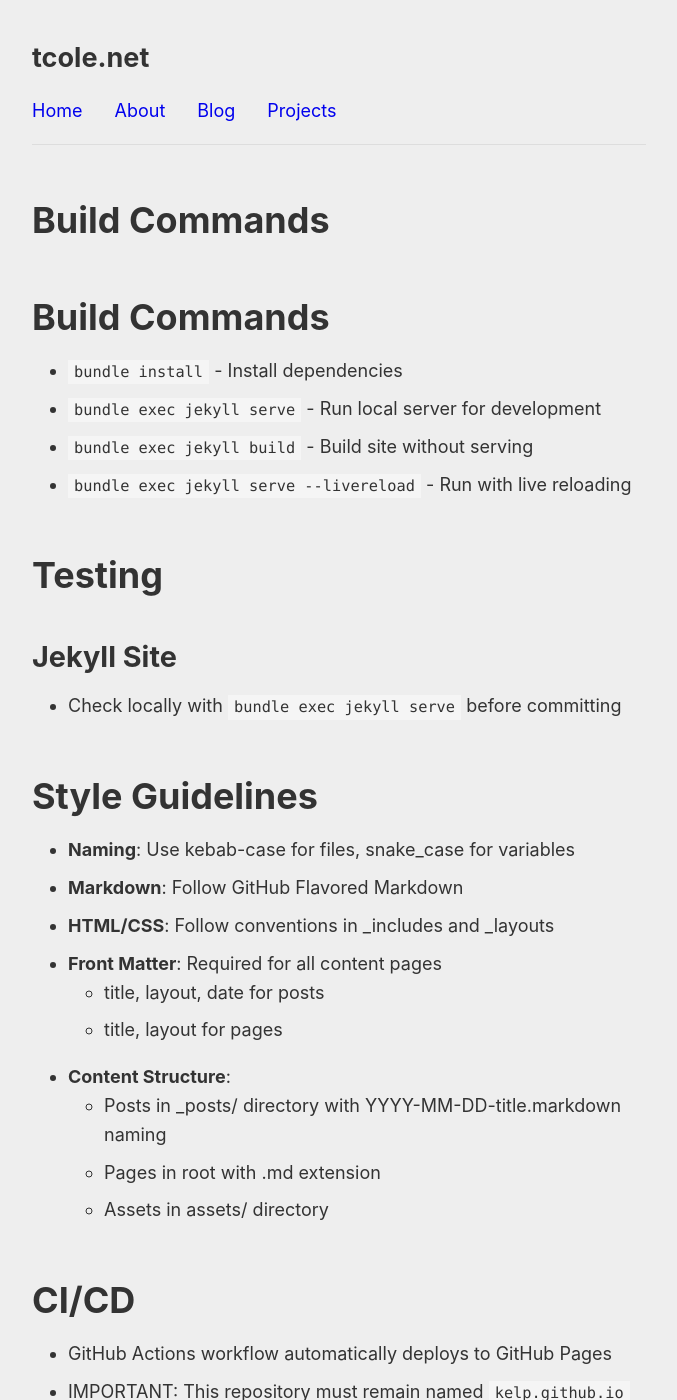
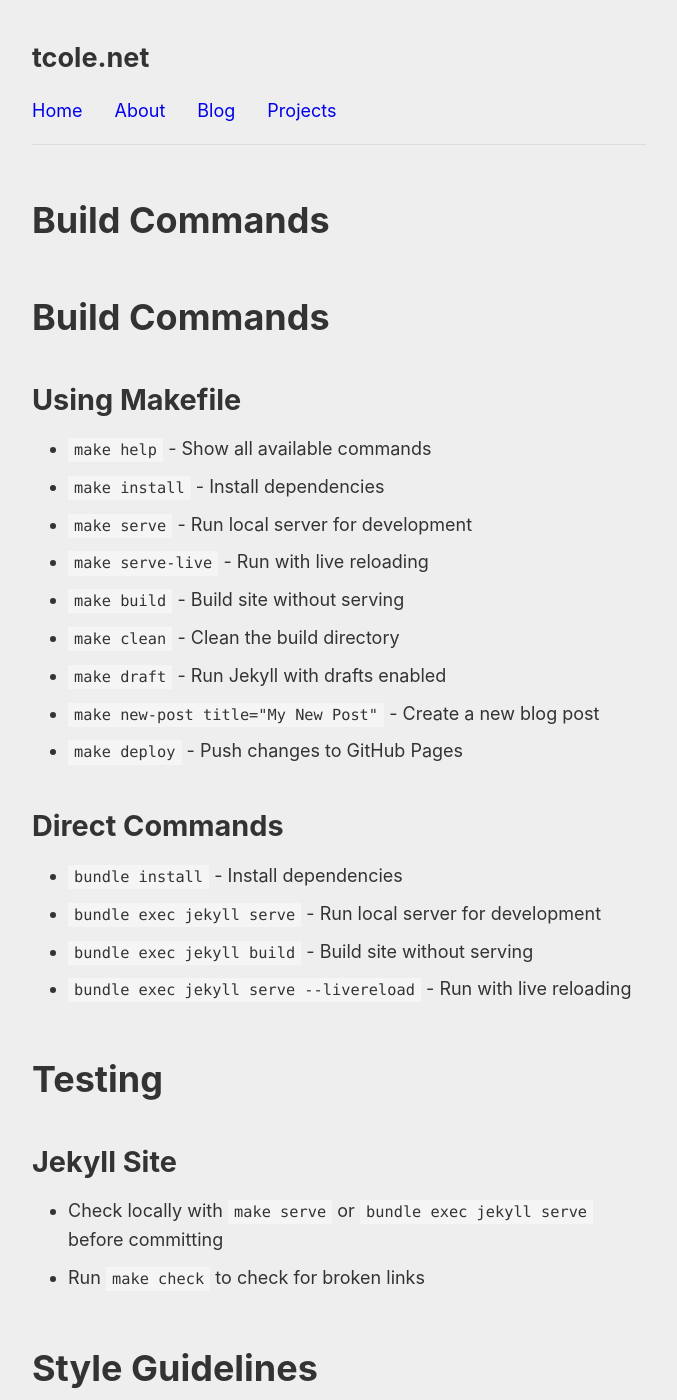
Before and after one commit to kelp/kelp.github.io, a Jekyll site: the page built from CLAUDE.md, in a window 1280 px wide and 1400 px high. Shown: the whole window, without its empty margins (301-978 px from the left). Built offline with Jekyll 4.4.1, drawn with Linux system fonts in a browser that asks for light colours; our own code applies the rules of GitHub Pages for plain Markdown files.

Commit message:
Add comprehensive Makefile for Jekyll site management

```diff
--- a/CLAUDE.md
+++ b/CLAUDE.md
@@ -1,4 +1,17 @@
 # Build Commands
+
+## Using Makefile
+- `make help` - Show all available commands
+- `make install` - Install dependencies
+- `make serve` - Run local server for development
+- `make serve-live` - Run with live reloading
+- `make build` - Build site without serving
+- `make clean` - Clean the build directory
+- `make draft` - Run Jekyll with drafts enabled
+- `make new-post title="My New Post"` - Create a new blog post
+- `make deploy` - Push changes to GitHub Pages
+
+## Direct Commands
 - `bundle install` - Install dependencies
 - `bundle exec jekyll serve` - Run local server for development
 - `bundle exec jekyll build` - Build site without serving
@@ -6,7 +19,8 @@
 
 # Testing
 ## Jekyll Site
-- Check locally with `bundle exec jekyll serve` before committing
+- Check locally with `make serve` or `bundle exec jekyll serve` before committing
+- Run `make check` to check for broken links
 
 # Style Guidelines
 - **Naming**: Use kebab-case for files, snake_case for variables
```
Also changed, not shown: 1 other file.
